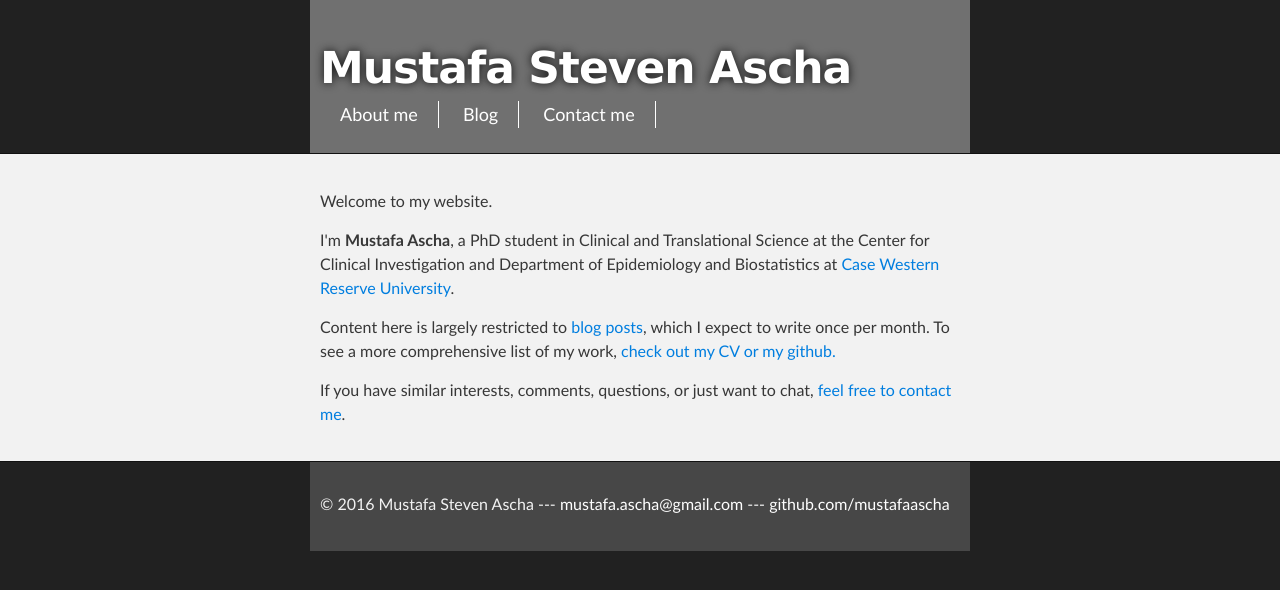
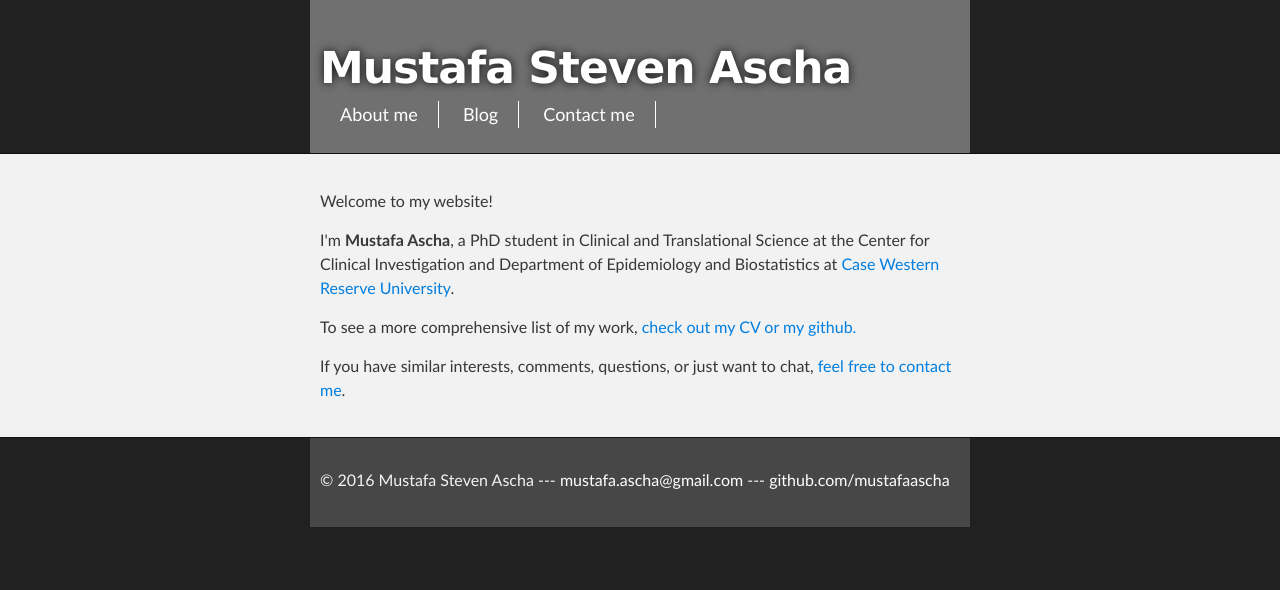
Before and after one commit to mustafaascha/mustafaascha.github.io, a Jekyll site: the page built from index.html, in a window 1280 px wide. Shown: the top 590 px of the page. Built offline with Jekyll 4.4.1, drawn with Linux system fonts in a browser that asks for light colours.

Commit message:
Update index.html

```diff
--- a/index.html
+++ b/index.html
@@ -3,10 +3,10 @@
 title: Mustafa Steven Ascha
 ---
 
-<p> Welcome to my website.</p>
+<p> Welcome to my website!</p>
 
 <p> I'm <strong>Mustafa Ascha</strong>, a PhD student in Clinical and Translational Science at the Center for Clinical Investigation and Department of Epidemiology and Biostatistics at <a href="http://www.case.edu/" target="_blank">Case Western Reserve University</a>.</p>
 
-<p> Content here is largely restricted to <a href="http://mustafa.fyi/blog", target = "_blank"> blog posts</a>, which I expect to write once per month. To see a more comprehensive list of my work, <a href="http://mustafa.fyi/assets/Ascha_CV.pdf", target = "_blank"> check out my CV</a> <a href="http://github.com/mustafaascha", target="_blank"> or my github.</a> </p>
+<p> To see a more comprehensive list of my work, <a href="http://mustafa.fyi/assets/Ascha_CV.pdf", target = "_blank"> check out my CV</a> <a href="http://github.com/mustafaascha", target="_blank"> or my github.</a> </p>
 
 <p>If you have similar interests, comments, questions, or just want to chat, <a href="mailto:mustafa.ascha@gmail.com", target = "_blank"> feel free to contact me</a>.</p>
```
